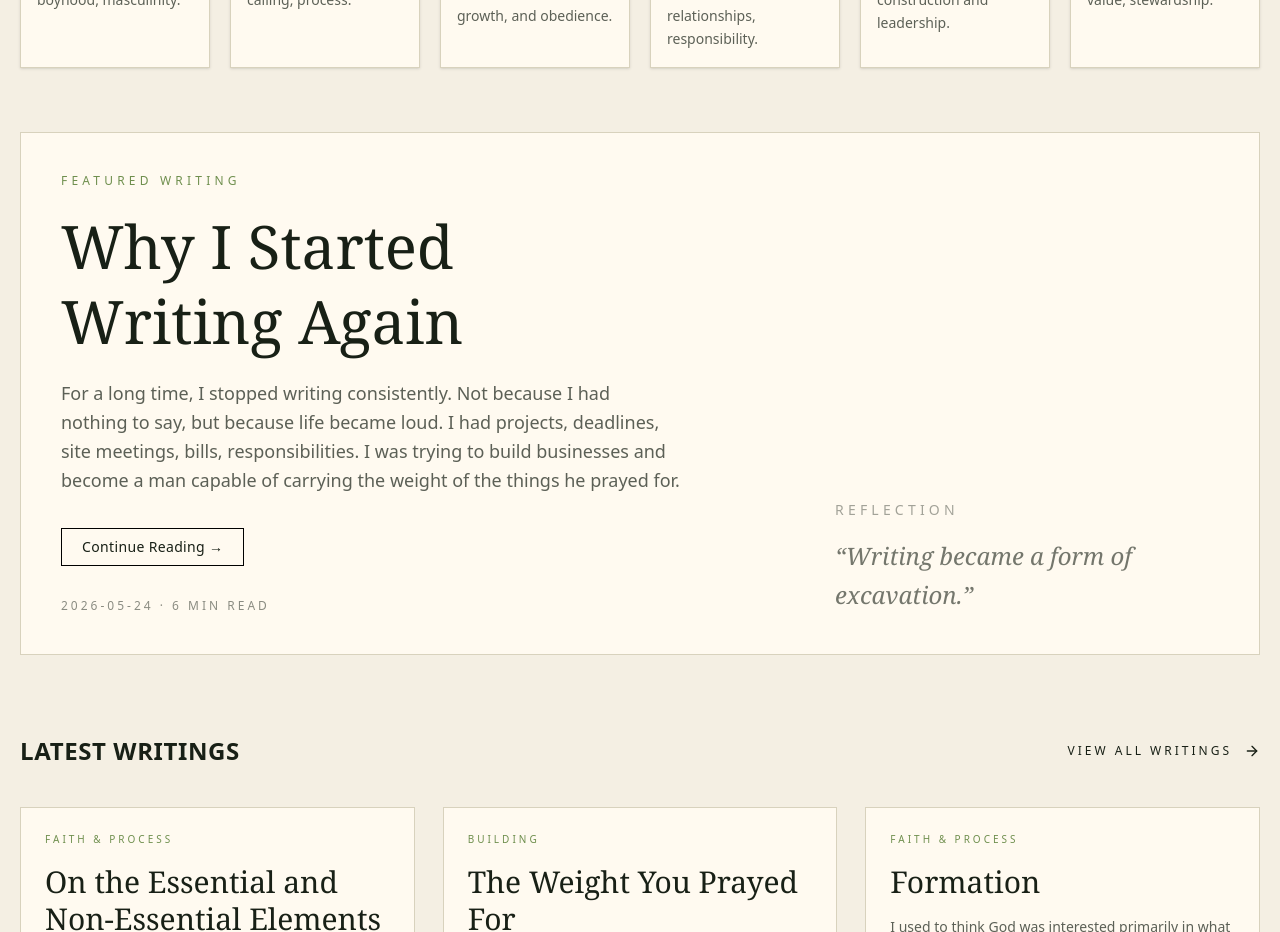
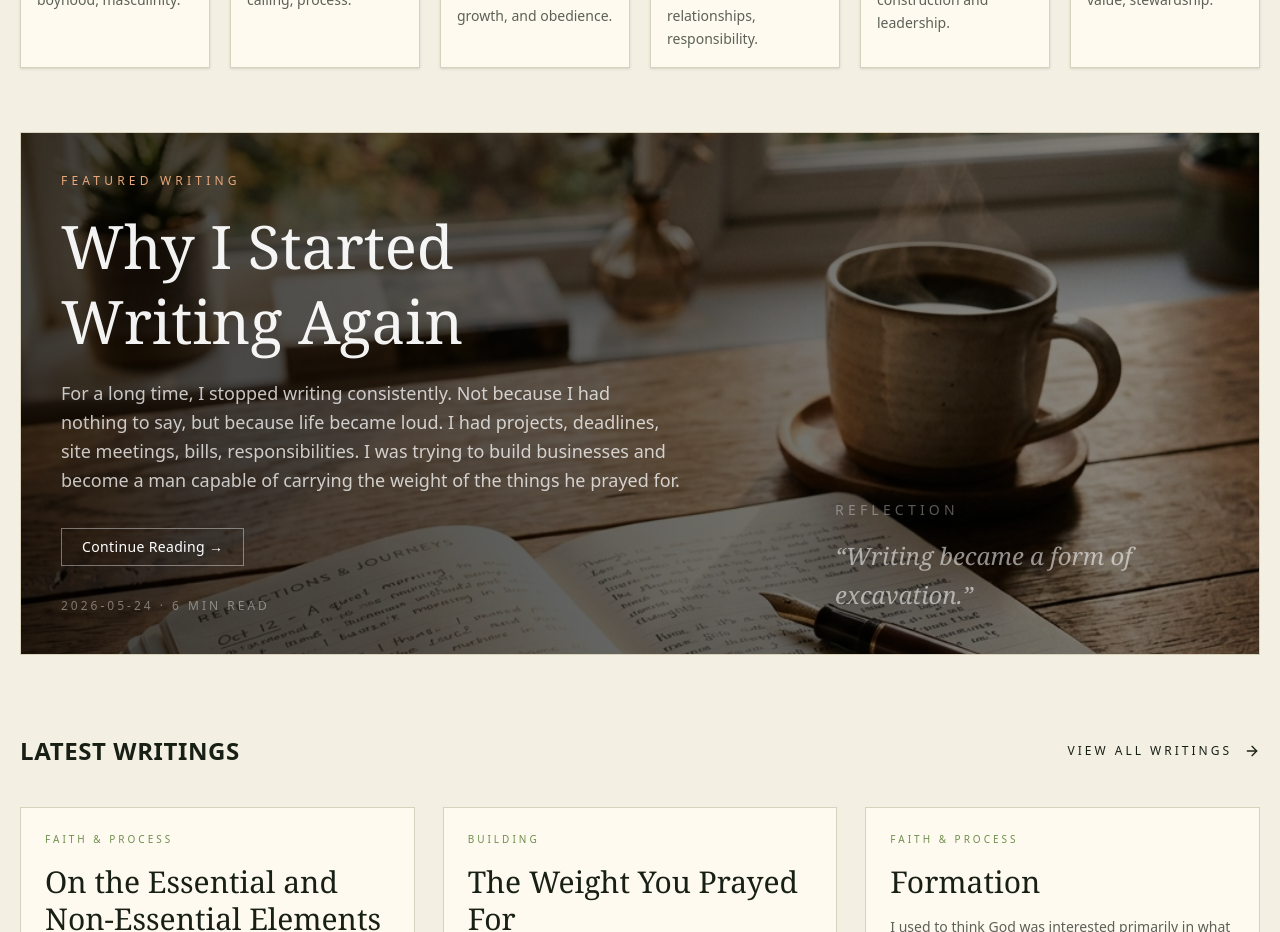
Before and after one commit to conditassociatesltd-gif/purposeful-builder, a Next.js app in the folder purposeful-builder/: page / in a window 1280 px wide. Shown: the part 840-1772 px from the top of the page. Built offline with nearby package versions, Linux system fonts and the light colour scheme.

Commit message:
Add warm background image to featured writing section

```diff
--- a/purposeful-builder/app/page.tsx
+++ b/purposeful-builder/app/page.tsx
@@ -128,51 +128,53 @@ export default function HomePage() {
   <section className="max-w-7xl mx-auto px-5 pt-8 pb-12">
     <Link
       href={`/writing/${featuredEssay.slug}`}
-      className="grid md:grid-cols-[1.1fr_0.9fr] gap-8 border border-[#d8d2bd] bg-[#fffaf0] dark:bg-white/10 p-6 md:p-10"
+      className="relative grid md:grid-cols-[1.1fr_0.9fr] gap-8 border border-[#d8d2bd] p-6 md:p-10 overflow-hidden group"
+      style={{ minHeight: "420px" }}
     >
-      <div>
-        <p className="text-xs tracking-[0.35em] uppercase mb-5" style={{ color: "var(--rust)" }}>
+      {/* Background image */}
+      <Image
+        src="/images/featured-writing-bg.png"
+        alt=""
+        fill
+        className="object-cover transition-transform duration-700 group-hover:scale-105"
+        priority
+      />
+      {/* Dark overlay for readability */}
+      <div className="absolute inset-0 bg-gradient-to-r from-black/75 via-black/60 to-black/40" />
+
+      <div className="relative z-10">
+        <p className="text-xs tracking-[0.35em] uppercase mb-5" style={{ color: "#e8a87c" }}>
           Featured writing
         </p>
 
-        <h2 className="font-serif text-4xl md:text-6xl leading-tight group-hover:text-[#6f8f4e] transition-colors">
+        <h2 className="font-serif text-4xl md:text-6xl leading-tight text-white/95 group-hover:text-[#e8a87c] transition-colors">
           {featuredEssay.title}
         </h2>
 
-        <p className="mt-5 text-lg leading-relaxed opacity-70 max-w-4xl">
+        <p className="mt-5 text-lg leading-relaxed text-white/75 max-w-4xl">
           {featuredEssay.excerpt}
         </p>
 
 <div className="mt-8">
-  <span className="inline-flex items-center border border-black dark:border-white px-5 py-2 text-sm tracking-wide hover:bg-black hover:text-white dark:hover:bg-white dark:hover:text-black transition-colors">
+  <span className="inline-flex items-center border border-white/40 text-white px-5 py-2 text-sm tracking-wide hover:bg-white hover:text-black transition-colors">
     Continue Reading →
   </span>
 </div>
-        <p className="mt-8 text-xs tracking-[0.25em] uppercase opacity-50">
+        <p className="mt-8 text-xs tracking-[0.25em] uppercase text-white/40">
           {featuredEssay.date} · {featuredEssay.readingTime || "4 min read"}
         </p>
       </div>
-<div className="hidden md:flex items-end justify-end">
+<div className="relative z-10 hidden md:flex items-end justify-end">
   <div className="max-w-sm">
-    <p className="text-sm uppercase tracking-[0.3em] opacity-40 mb-4">
+    <p className="text-sm uppercase tracking-[0.3em] text-white/35 mb-4">
       Reflection
     </p>
 
-    <p className="font-serif text-2xl leading-relaxed opacity-60 italic">
-      “Writing became a form of excavation.”
+    <p className="font-serif text-2xl leading-relaxed text-white/55 italic">
+      &ldquo;Writing became a form of excavation.&rdquo;
     </p>
   </div>
 </div>
-      {featuredEssay.heroImage && (
-        <div className="relative h-72 md:h-full min-h-[320px] overflow-hidden">
-          <Image
-            src={featuredEssay.heroImage}
-            alt={featuredEssay.title}
-            fill
-            className="object-cover group-hover:scale-105 transition-transform duration-700"
-          />
-        </div>
-      )}
     </Link>
   </section>
 )}
```
Also changed, not shown: purposeful-builder/public/images/featured-writing-bg.png (added).
